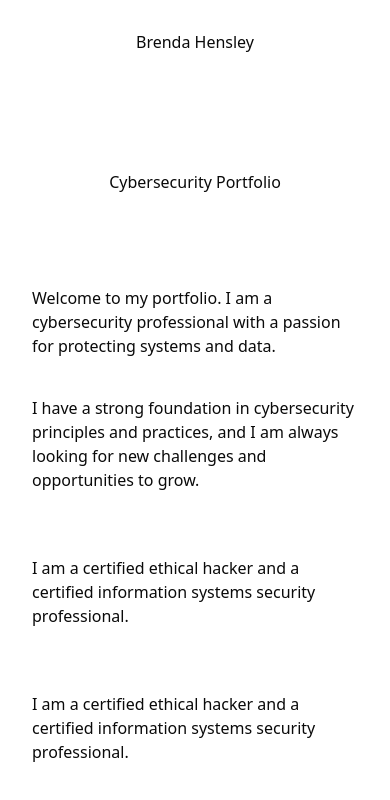
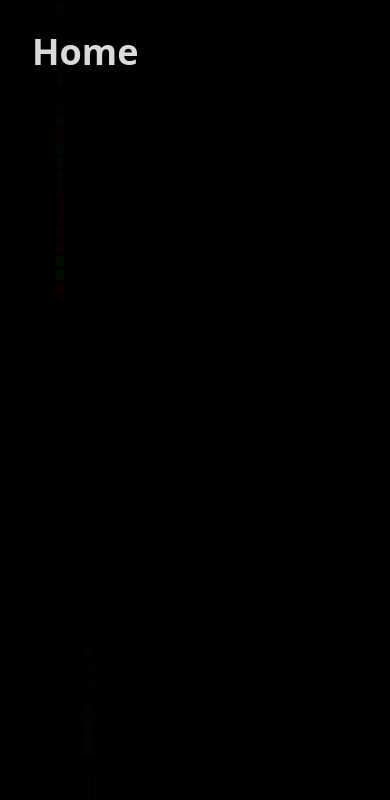
Before and after one commit to G-Hensley/brenda-hensley-portfolio, a Next.js app in the folder frontend/: page / in a window 390 px wide. Shown: the top 800 px of the page. Built offline with nearby package versions, Linux system fonts and the light colour scheme.

Commit message:
Start hero section and add matrix background

```diff
--- /dev/null
+++ b/frontend/src/app/home/hero/HeroSection.tsx
@@ -0,0 +1,14 @@
+// Hero Section for the home page
+
+// Import the components
+import MatrixBackground from '@/components/MatrixBg';
+export function HeroSection() {
+
+  return (
+    <section className='bg-black text-white p-8 gap-4 h-screen'>
+      <MatrixBackground />
+      <h1 className='text-4xl font-bold'>Home</h1>
+    </section>
+  );
+
+}
--- /dev/null
+++ b/frontend/src/app/home/page.tsx
@@ -0,0 +1,12 @@
+// Home Page for the portfolio
+
+// Import the components
+import { HeroSection } from './hero/HeroSection';
+
+export default function Home() {
+  return (
+    <main className='min-h-svh h-screen'>
+      <HeroSection />
+    </main>
+  );
+}
--- a/frontend/src/app/page.tsx
+++ b/frontend/src/app/page.tsx
@@ -1,12 +1,15 @@
-export default function Home() {
+// Main page for the portfolio
+
+'use client';
+
+// Import the Home page
+import Home from './home/page';
+
+export default function Page() {
+
   return (
-    <div className="grid grid-rows-[20px_1fr_20px] items-center justify-items-center min-h-screen p-8 pb-20 gap-16 sm:p-20 font-[family-name:var(--font-geist-sans)]">
-      <h1>Brenda Hensley</h1>
-      <p>Cybersecurity Portfolio</p>
-      <p>Welcome to my portfolio. I am a cybersecurity professional with a passion for protecting systems and data.</p>
-      <p>I have a strong foundation in cybersecurity principles and practices, and I am always looking for new challenges and opportunities to grow.</p>
-      <p>I am a certified ethical hacker and a certified information systems security professional.</p>
-      <p>I am a certified ethical hacker and a certified information systems security professional.</p>
-    </div>
-  );
+    <main>
+      <Home />
+    </main>
+  )
 }
--- /dev/null
+++ b/frontend/src/components/MatrixBg.tsx
@@ -0,0 +1,77 @@
+// Matrix Background for the home page
+
+'use client';
+
+import { useEffect, useRef } from "react"
+
+export default function MatrixBackground() {
+  const canvasRef = useRef<HTMLCanvasElement>(null)
+
+  useEffect(() => {
+    const canvas = canvasRef.current
+    if (!canvas) return
+
+    const ctx = canvas.getContext("2d")
+    if (!ctx) return
+
+    // Set canvas dimensions
+    const resizeCanvas = () => {
+      canvas.width = window.innerWidth
+      canvas.height = window.innerHeight
+    }
+
+    resizeCanvas()
+    window.addEventListener("resize", resizeCanvas)
+
+    // Matrix effect
+    const characters = "01".split("")
+    const fontSize = 14
+    const columns = Math.floor(canvas.width / fontSize)
+
+    // Array to track the y position of each column
+    const drops: number[] = []
+    for (let i = 0; i < columns; i++) {
+      drops[i] = Math.floor(Math.random() * -canvas.height)
+    }
+
+    // Colors for the characters
+    const colors = ["#ff0000", "#00ff00"]
+
+    // Drawing the characters
+    const draw = () => {
+      // Add semi-transparent black rectangle on top of previous frame
+      ctx.fillStyle = "rgba(0, 0, 0, 0.05)"
+      ctx.fillRect(0, 0, canvas.width, canvas.height)
+
+      for (let i = 0; i < drops.length; i++) {
+        // Choose a random character
+        const text = characters[Math.floor(Math.random() * characters.length)]
+
+        // Choose a random color (red or green)
+        ctx.fillStyle = colors[Math.floor(Math.random() * colors.length)]
+
+        // Draw the character
+        ctx.font = `${fontSize}px monospace`
+        ctx.fillText(text, i * fontSize, drops[i] * fontSize)
+
+        // Move the drop down
+        drops[i]++
+
+        // Reset the drop when it reaches the bottom
+        if (drops[i] * fontSize > canvas.height && Math.random() > 0.975) {
+          drops[i] = Math.floor(Math.random() * -20)
+        }
+      }
+    }
+
+    // Animation loop
+    const interval = setInterval(draw, 50)
+
+    return () => {
+      clearInterval(interval)
+      window.removeEventListener("resize", resizeCanvas)
+    }
+  }, [])
+
+  return <canvas ref={canvasRef} className="absolute inset-0 z-0 opacity-15" style={{ filter: "blur(1px)" }} />
+}
```
